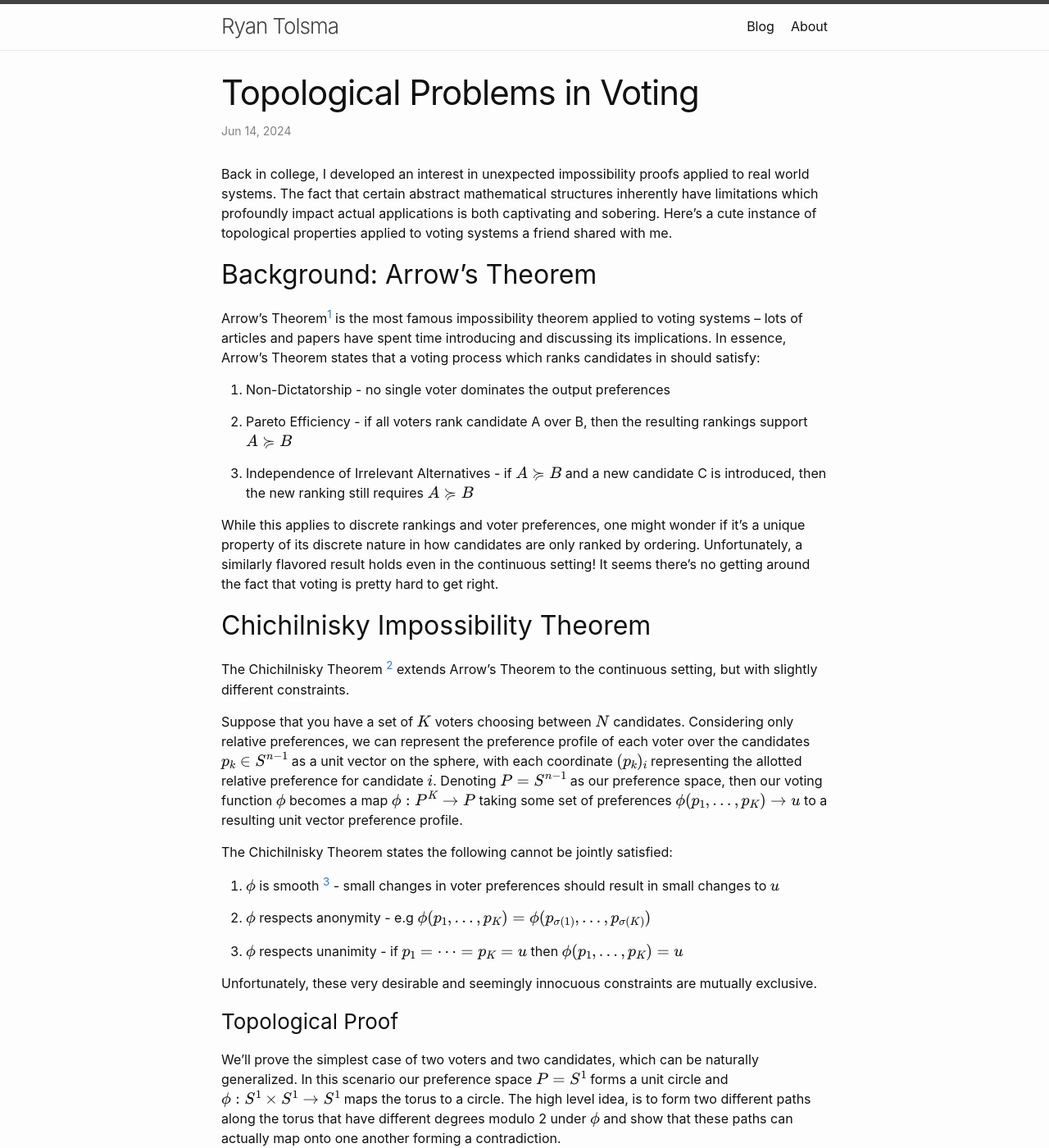
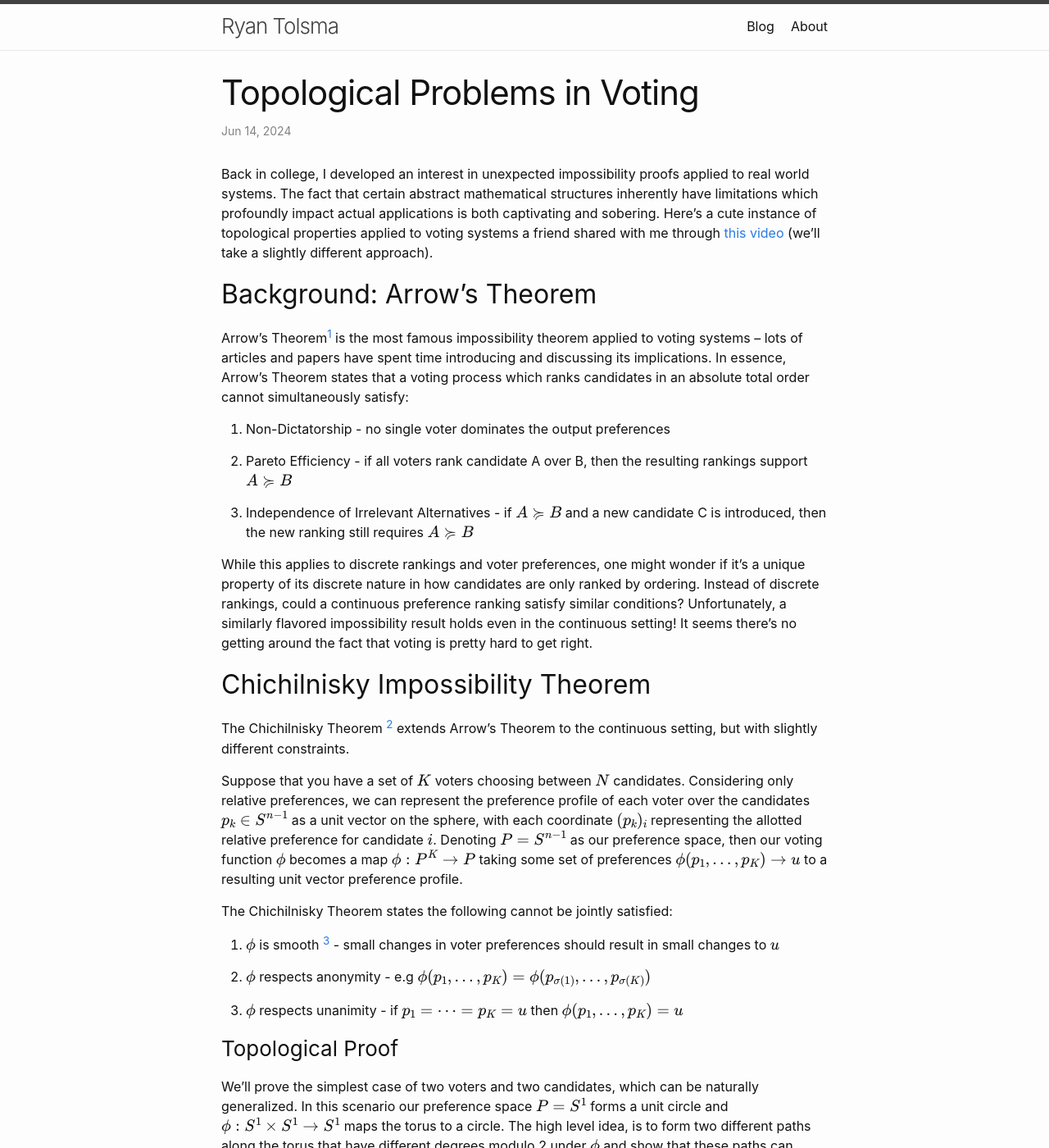
Before and after one commit to rtolsma/rtolsma.github.io, a Jekyll site: the page built from _posts/2024-06-14-topological-voting.markdown, in a window 1280 px wide and 1400 px high. Shown: the whole window at 82% size. Built offline with Jekyll 4.4.1, drawn with Linux system fonts in a browser that asks for light colours; formulas are drawn with MathJax 3; comment, search, counter and statistics services are not loaded.

Commit message:
Fix typos

```diff
--- a/_posts/2024-06-14-topological-voting.markdown
+++ b/_posts/2024-06-14-topological-voting.markdown
@@ -6,11 +6,11 @@ comments: true
 published: true
 ---
 
-Back in college, I developed an interest in unexpected impossibility proofs applied to real world systems. The fact that certain abstract mathematical structures inherently have limitations which profoundly impact actual applications is both captivating and sobering. Here's a cute instance of topological properties applied to voting systems a friend shared with me.
+Back in college, I developed an interest in unexpected impossibility proofs applied to real world systems. The fact that certain abstract mathematical structures inherently have limitations which profoundly impact actual applications is both captivating and sobering. Here's a cute instance of topological properties applied to voting systems a friend shared with me through [this video](https://youtu.be/v5ev-RAg7Xs?si=X1LY6Qc_s-HDqI3S) (we'll take a slightly different approach).
 
 ## Background: Arrow's Theorem
 
-Arrow's Theorem[^1] is the most famous impossibility theorem applied to voting systems -- lots of articles and papers have spent time introducing and discussing its implications. In essence, Arrow's Theorem states that a voting process which ranks candidates in should satisfy:
+Arrow's Theorem[^1] is the most famous impossibility theorem applied to voting systems -- lots of articles and papers have spent time introducing and discussing its implications. In essence, Arrow's Theorem states that a voting process which ranks candidates in an absolute total order cannot simultaneously satisfy:
 
 1. Non-Dictatorship - no single voter dominates the output preferences
 
@@ -18,7 +18,7 @@ Arrow's Theorem[^1] is the most famous impossibility theorem applied to voting s
 
 3. Independence of Irrelevant Alternatives - if $$A \succcurlyeq B$$ and a new candidate C is introduced, then the new ranking still requires $$A \succcurlyeq B$$
 
-While this applies to discrete rankings and voter preferences, one might wonder if it's a unique property of its discrete nature in how candidates are only ranked by ordering. Unfortunately, a similarly flavored result holds even in the continuous setting! It seems there's no getting around the fact that voting is pretty hard to get right.
+While this applies to discrete rankings and voter preferences, one might wonder if it's a unique property of its discrete nature in how candidates are only ranked by ordering. Instead of discrete rankings, could a continuous preference ranking satisfy similar conditions? Unfortunately, a similarly flavored impossibility result holds even in the continuous setting! It seems there's no getting around the fact that voting is pretty hard to get right.
 
 ## Chichilnisky Impossibility Theorem
 
@@ -33,8 +33,6 @@ The Chichilnisky Theorem states the following cannot be jointly satisfied:
 2. $$\phi$$ respects anonymity - e.g $$\phi(p_1, \ldots, p_K) = \phi(p_{\sigma(1)}, \ldots, p_{\sigma(K)})$$
 
 3. $$\phi$$ respects unanimity -  if $$p_1 = \cdots = p_K= u$$ then $$\phi(p_1,\ldots,p_K) = u$$
-
-Unfortunately, these very desirable and seemingly innocuous constraints are mutually exclusive.
 
 ### Topological Proof
 
```
